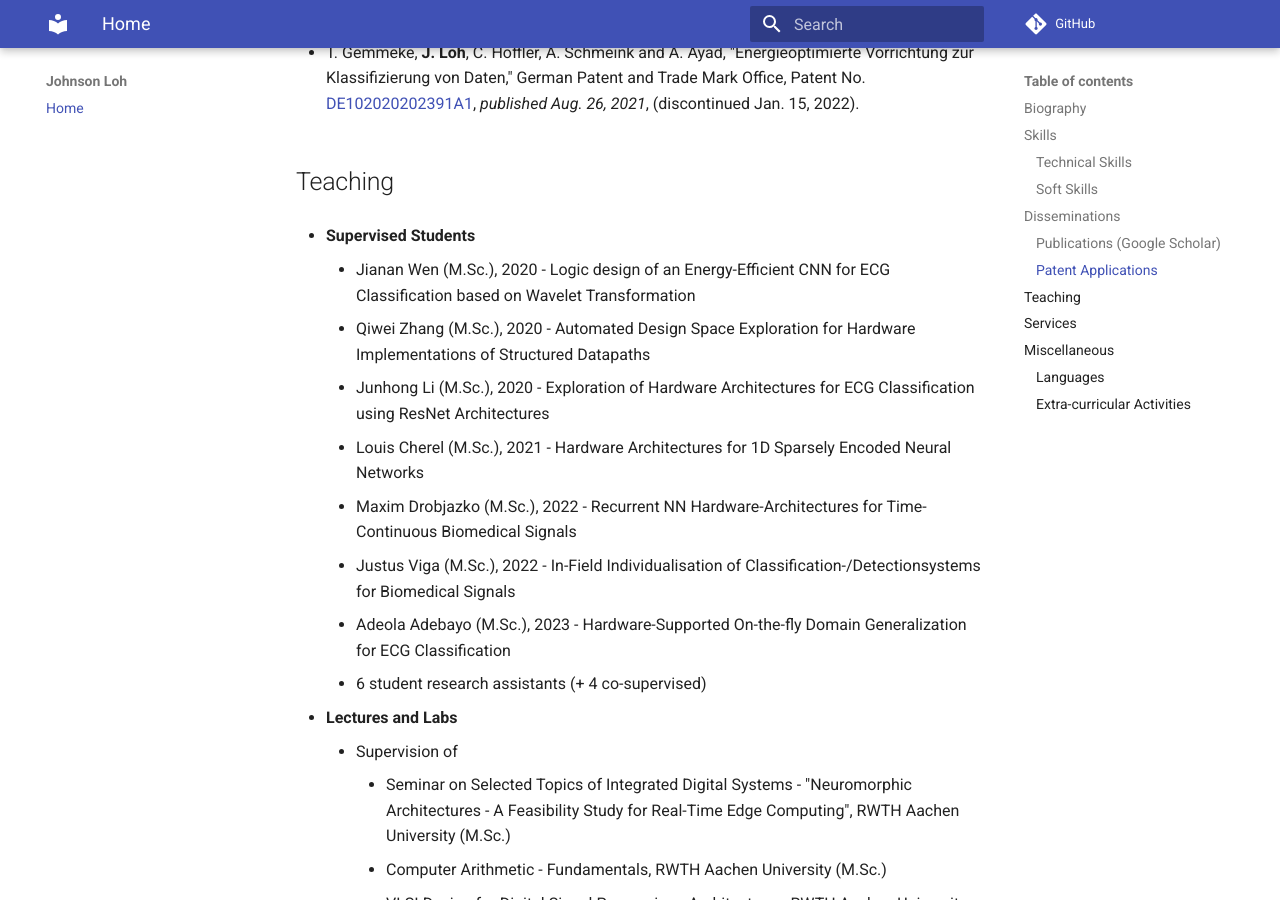
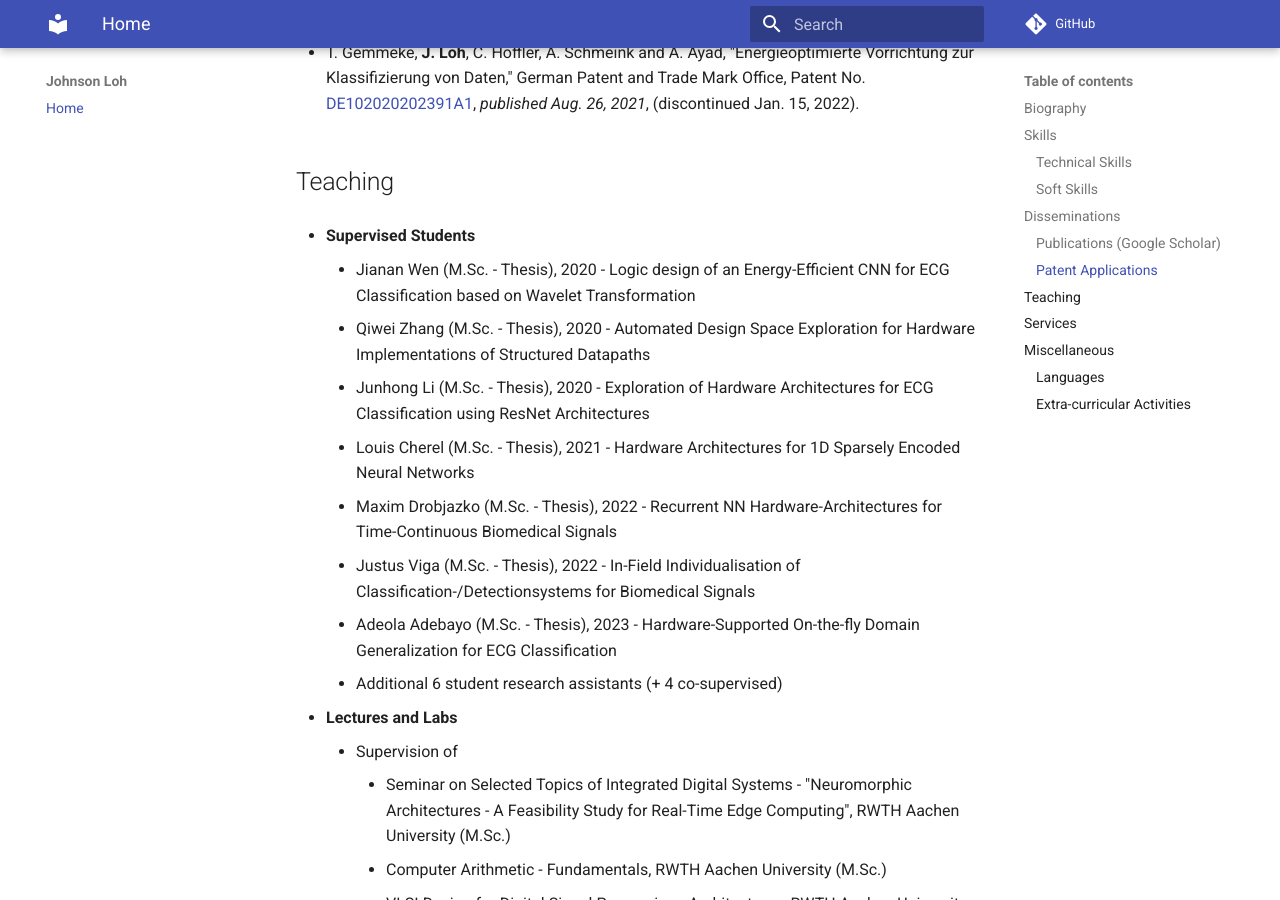
Before and after one commit to bobinator7/bobinator7.github.io, an MkDocs documentation site: the page built from docs/index.md, in a window 1280 px wide and 900 px high, scrolled down 2399 px. Built offline with MkDocs 1.6.1 and Material for MkDocs 9.7.7, drawn with Linux system fonts in a browser that asks for light colours; comment, search, counter and statistics services are not loaded; some of the changed text lies outside the part shown.

```diff
--- a/docs/index.md
+++ b/docs/index.md
@@ -110,14 +110,14 @@ I strongly believe that the creativity and high ethical standards are best foste
 ## Teaching
 
 - **Supervised Students**
-    - Jianan Wen (M.Sc.), 2020 - Logic design of an Energy-Efficient CNN for ECG Classification based on Wavelet Transformation
-    - Qiwei Zhang (M.Sc.), 2020 - Automated Design Space Exploration for Hardware Implementations of Structured Datapaths
-    - Junhong Li (M.Sc.), 2020 - Exploration of Hardware Architectures for ECG Classification using ResNet Architectures
-    - Louis Cherel (M.Sc.), 2021 - Hardware Architectures for 1D Sparsely Encoded Neural Networks
-    - Maxim Drobjazko (M.Sc.), 2022 - Recurrent NN Hardware-Architectures for Time-Continuous Biomedical Signals
-    - Justus Viga (M.Sc.), 2022 - In-Field Individualisation of Classification-/Detectionsystems for Biomedical Signals
-    - Adeola Adebayo (M.Sc.), 2023 - Hardware-Supported On-the-fly Domain Generalization for ECG Classification
-    - 6 student research assistants (+ 4 co-supervised)
+    - Jianan Wen (M.Sc. - Thesis), 2020 - Logic design of an Energy-Efficient CNN for ECG Classification based on Wavelet Transformation
+    - Qiwei Zhang (M.Sc. - Thesis), 2020 - Automated Design Space Exploration for Hardware Implementations of Structured Datapaths
+    - Junhong Li (M.Sc. - Thesis), 2020 - Exploration of Hardware Architectures for ECG Classification using ResNet Architectures
+    - Louis Cherel (M.Sc. - Thesis), 2021 - Hardware Architectures for 1D Sparsely Encoded Neural Networks
+    - Maxim Drobjazko (M.Sc. - Thesis), 2022 - Recurrent NN Hardware-Architectures for Time-Continuous Biomedical Signals
+    - Justus Viga (M.Sc. - Thesis), 2022 - In-Field Individualisation of Classification-/Detectionsystems for Biomedical Signals
+    - Adeola Adebayo (M.Sc. - Thesis), 2023 - Hardware-Supported On-the-fly Domain Generalization for ECG Classification
+    - Additional 6 student research assistants (+ 4 co-supervised)
   <!-- - Student research assistants: Toma Gavric, Yu-Hsuan Tai, Abdulrahman Ali Hasan, Lyubov Dudchenko, Vinh Hai Luong, Niloufar Bateni, Tim Stadtmann (co-supervised), Amin Abbasloo (co-supervised), Zain Methab (co-supervised), Nivin Clinton Arokyaraj (co-supervised) -->
 - **Lectures and Labs**
     - Supervision of
```
Also changed, not shown: other parts of docs/index.md (+1 -1 lines).
